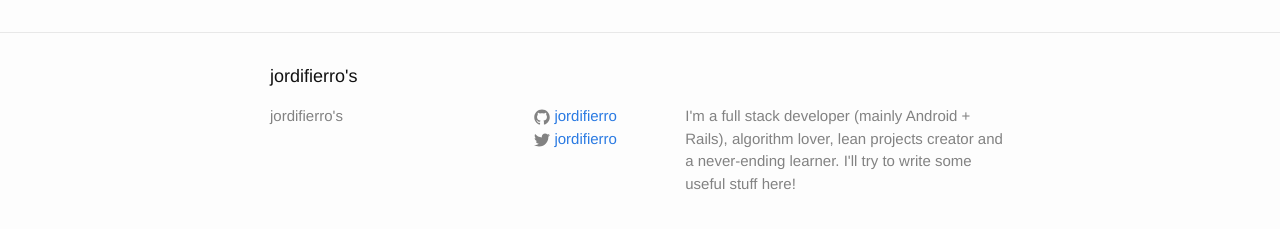
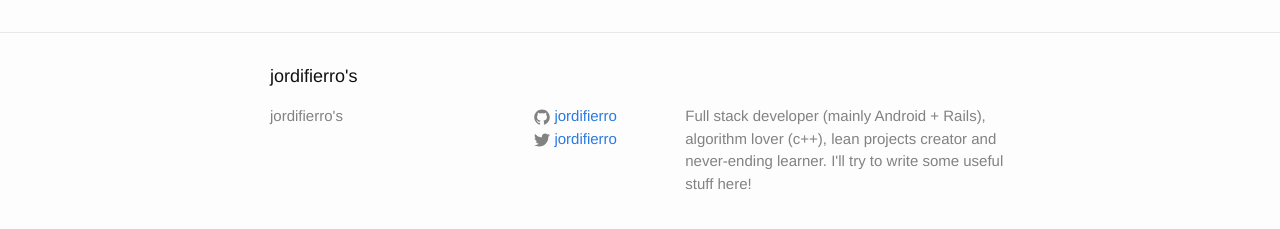
Before and after one commit to jordifierro/jordifierro.github.io, a Jekyll site: the page built from index.html, in a window 1280 px wide. Shown: the part 264-493 px from the top of the page. Built offline with Jekyll 4.4.1, drawn with Linux system fonts in a browser that asks for light colours.

```diff
--- a/_config.yml
+++ b/_config.yml
@@ -9,8 +9,8 @@
 title: jordifierro's
 email:
 description: > # this means to ignore newlines until "baseurl:"
-  I'm a full stack developer (mainly Android + Rails), algorithm lover,
-  lean projects creator and a never-ending learner.
+  Full stack developer (mainly Android + Rails), algorithm lover (c++),
+  lean projects creator and never-ending learner.
   I'll try to write some useful stuff here!
 baseurl: "" # the subpath of your site, e.g. /blog
 url: "http://jordifierro.github.io" # the base hostname & protocol for your site
```
